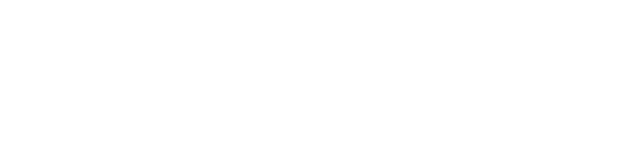
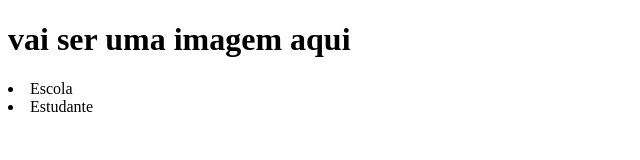
Before and after one commit to karloshenrique/site-criativo-2-B-carlos, a plain HTML site: page index.html in a window 1280 px wide. Shown: the whole page, without its empty margins (0-640 px from the left). Drawn offline with Linux system fonts and the light colour scheme.

Commit message:
Update index.html

```diff
--- a/index.html
+++ b/index.html
@@ -7,6 +7,12 @@
     <link rel="styleheet" href="style.css">
 </head>
 <body>
-
+    <header>
+        <h1>vai ser uma imagem aqui</h1>
+        <u1>
+            <li>Escola</li>
+            <li>Estudante</li>
+        </u1>
+    </header>
 </body>
 </html>
```
